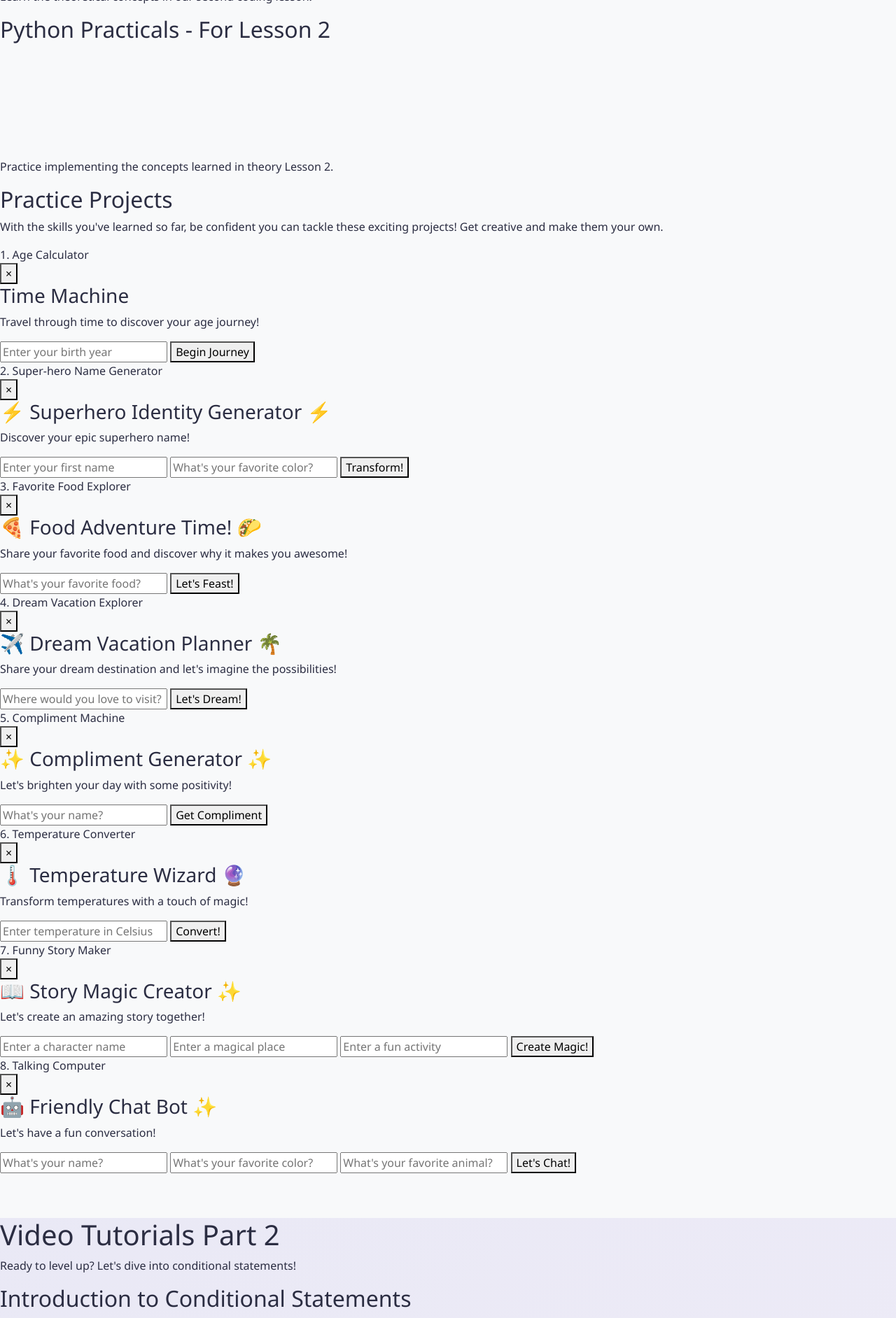
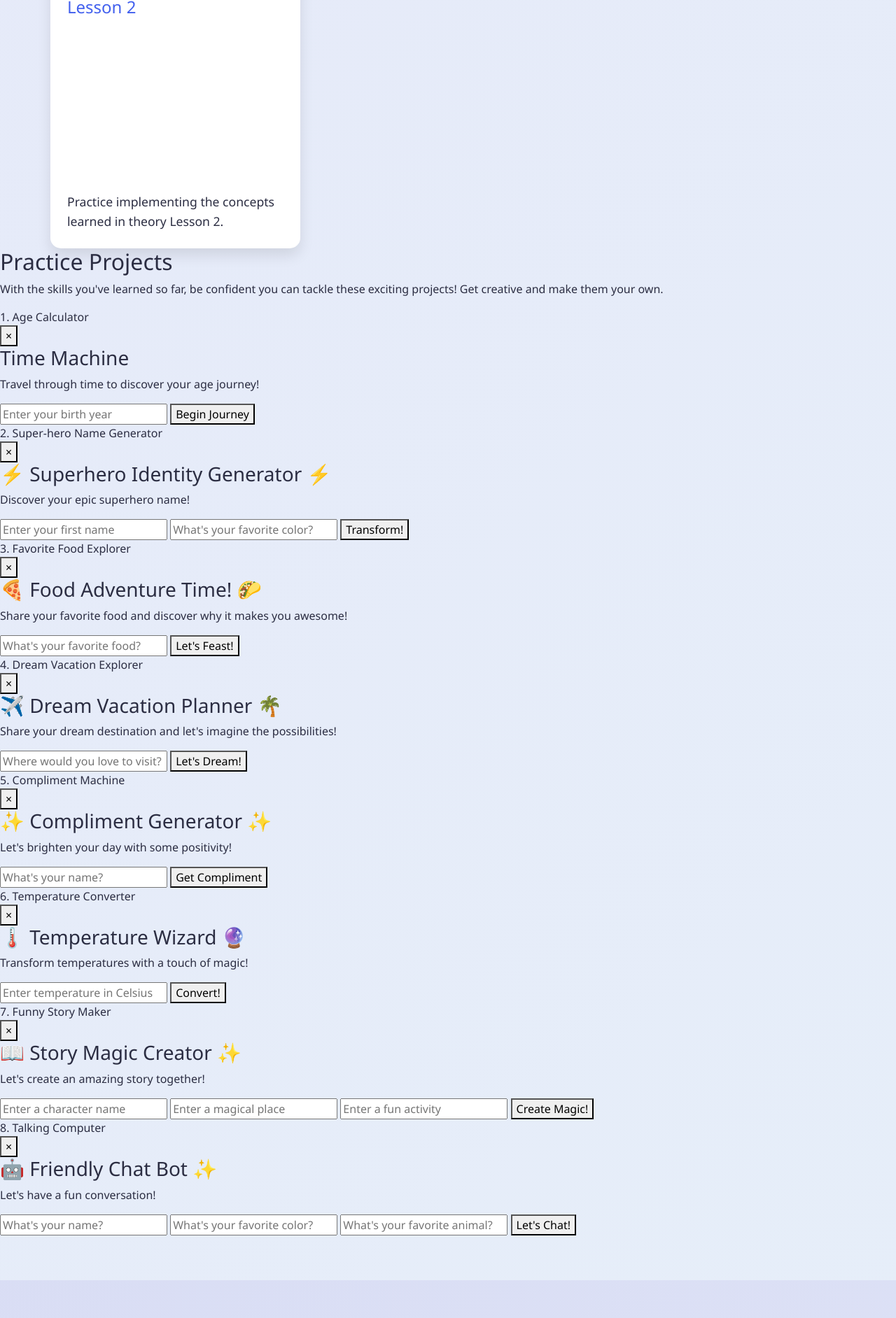
Before and after one commit to Lilian-Powers/CodeCraft-, a Flask app: page /tutorials in a window 1280 px wide. Shown: the part 880-2764 px from the top of the page at 70% size. Run offline with Flask 3, Linux system fonts and the light colour scheme; the visitor is signed in with stand-in values (Sample User, id 1); parts of the project's set-up code (start-up, migrations or seed data) failed here and were passed over; grey boxes are pictures that could not be loaded.

Commit message:
Assistant checkpoint: Add base and part2 styling to tutorials page
Assistant generated file changes:
- templates/tutorials.html: Add missing styling for tutorials page

---

User prompt:

do not change or remove anything in the current tutorial.html page all i want you to do is look at this code for tutorials.html i have sent you from github look at it's styling and positioning of elements code and save it in our current tutorials.html page so that the elements in the current website can display well.

```diff
--- a/templates/tutorials.html
+++ b/templates/tutorials.html
@@ -243,6 +243,115 @@
 </div>
 
 <style>
+/* Base styles for tutorials page */
+.tutorials-container {
+    padding: 4rem 0;
+    background: linear-gradient(135deg, rgba(67, 97, 238, 0.1), rgba(72, 149, 239, 0.1));
+    min-height: 100vh;
+}
+
+.tutorials-header {
+    text-align: center;
+    max-width: 800px;
+    margin: 0 auto 3rem auto;
+    padding: 2rem;
+}
+
+.tutorials-header h1 {
+    color: var(--primary-color);
+    font-size: 2.5rem;
+    margin-bottom: 1rem;
+    font-weight: 700;
+}
+
+.welcome-text {
+    font-size: 1.2rem;
+    color: var(--text-color);
+    margin-bottom: 2rem;
+}
+
+.tutorials-grid {
+    display: grid;
+    grid-template-columns: repeat(auto-fit, minmax(300px, 1fr));
+    gap: 2rem;
+    padding: 0 2rem;
+    max-width: 1200px;
+    margin: 0 auto;
+}
+
+.tutorial-card {
+    background: white;
+    border-radius: 15px;
+    overflow: hidden;
+    box-shadow: 0 10px 20px rgba(0,0,0,0.1);
+    transition: transform 0.3s ease;
+}
+
+.tutorial-card:hover {
+    transform: translateY(-5px);
+}
+
+.tutorial-card h2 {
+    color: var(--primary-color);
+    font-size: 1.5rem;
+    padding: 1.5rem;
+    margin: 0;
+}
+
+.video-container {
+    position: relative;
+    padding-bottom: 56.25%;
+    height: 0;
+    overflow: hidden;
+}
+
+.video-container iframe {
+    position: absolute;
+    top: 0;
+    left: 0;
+    width: 100%;
+    height: 100%;
+    border: none;
+}
+
+.tutorial-description {
+    padding: 1.5rem;
+    color: var(--text-color);
+    font-size: 1.1rem;
+    line-height: 1.6;
+    margin: 0;
+}
+
+/* Part 2 specific styles */
+.tutorials-container.part2 {
+    background: linear-gradient(135deg, rgba(106, 90, 205, 0.1), rgba(147, 112, 219, 0.1));
+    margin-top: 4rem;
+    padding-bottom: 6rem;
+}
+
+.tutorials-container.part2 .tutorials-header h1 {
+    color: #6a5acd;
+    background: linear-gradient(135deg, #6a5acd, #9370db);
+    -webkit-background-clip: text;
+    -webkit-text-fill-color: transparent;
+    font-size: 2.8rem;
+}
+
+.tutorials-container.part2 .welcome-text {
+    color: #4a4a4a;
+    font-size: 1.3rem;
+    font-weight: 500;
+}
+
+.tutorials-container.part2 .tutorial-card {
+    background: linear-gradient(145deg, #ffffff, #f8f9fa);
+    border: 1px solid rgba(106, 90, 205, 0.2);
+}
+
+.tutorials-container.part2 .tutorial-card h2 {
+    color: #6a5acd;
+}
+
 .btn-primary {
     background: linear-gradient(135deg, #6a5acd, #9370db);
     border: none;
```
